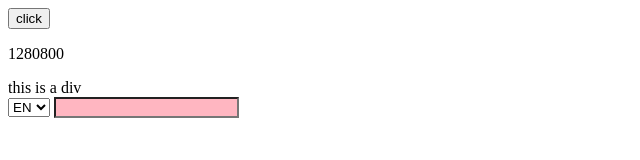
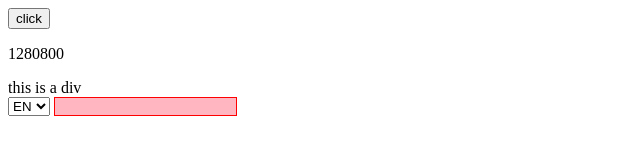
Before and after one commit to jfadgyas/ios9test, a plain HTML site: page index.html in a window 1280 px wide. Shown: the whole page, without its empty margins (0-640 px from the left). Drawn offline with Linux system fonts and the light colour scheme.

Commit message:
no shadow

```diff
--- a/style.scss
+++ b/style.scss
@@ -6,9 +6,11 @@ html:lang(hu) :not(:lang(hu)){
 
 input{
     background: lightpink;
+    border: 1px solid red;
 }
 input:-webkit-autofill{
     // border: none;
-//   -webkit-box-shadow: 0 0 0px 1000px #000 inset;
-  transition: background-color 5000s ease-in-out 0s;
+    //   -webkit-box-shadow: 0 0 0px 1000px #000 inset;
+    //   transition: background-color 5000s ease-in-out 0s;
+    background: lightpink;
 }
```
Also changed, not shown: style.css, 1 other file.
